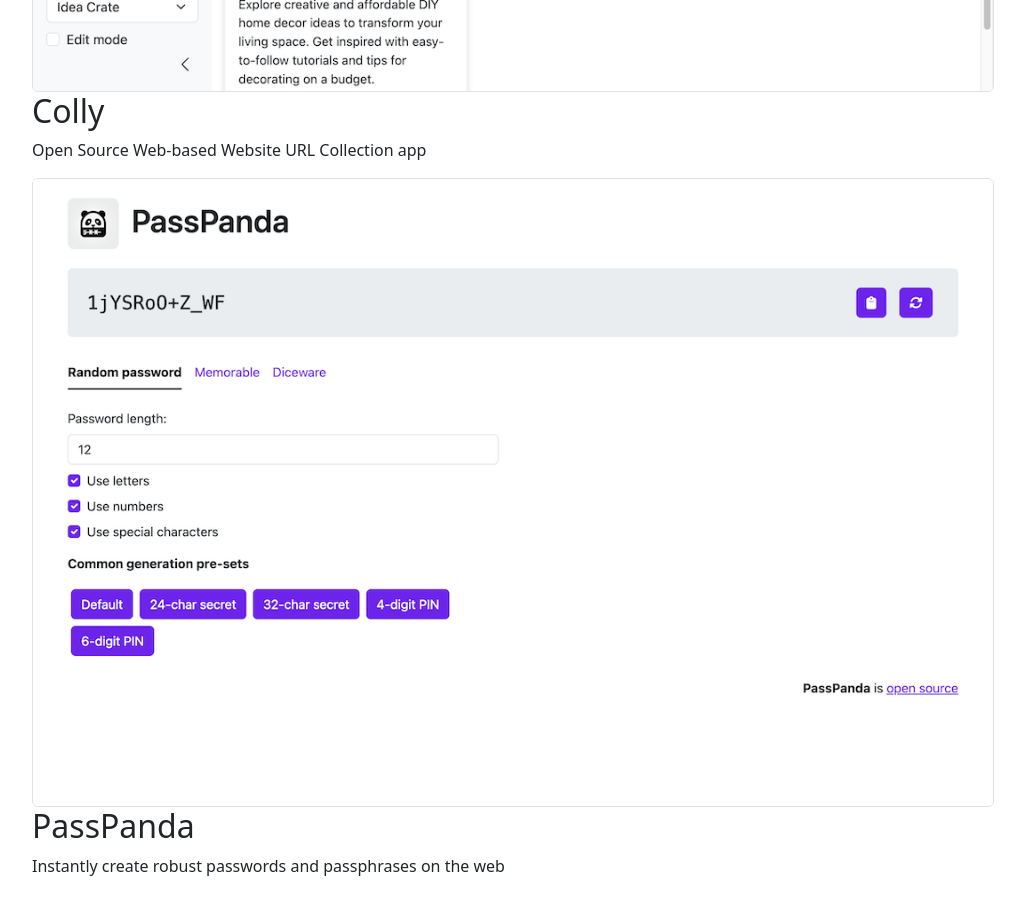
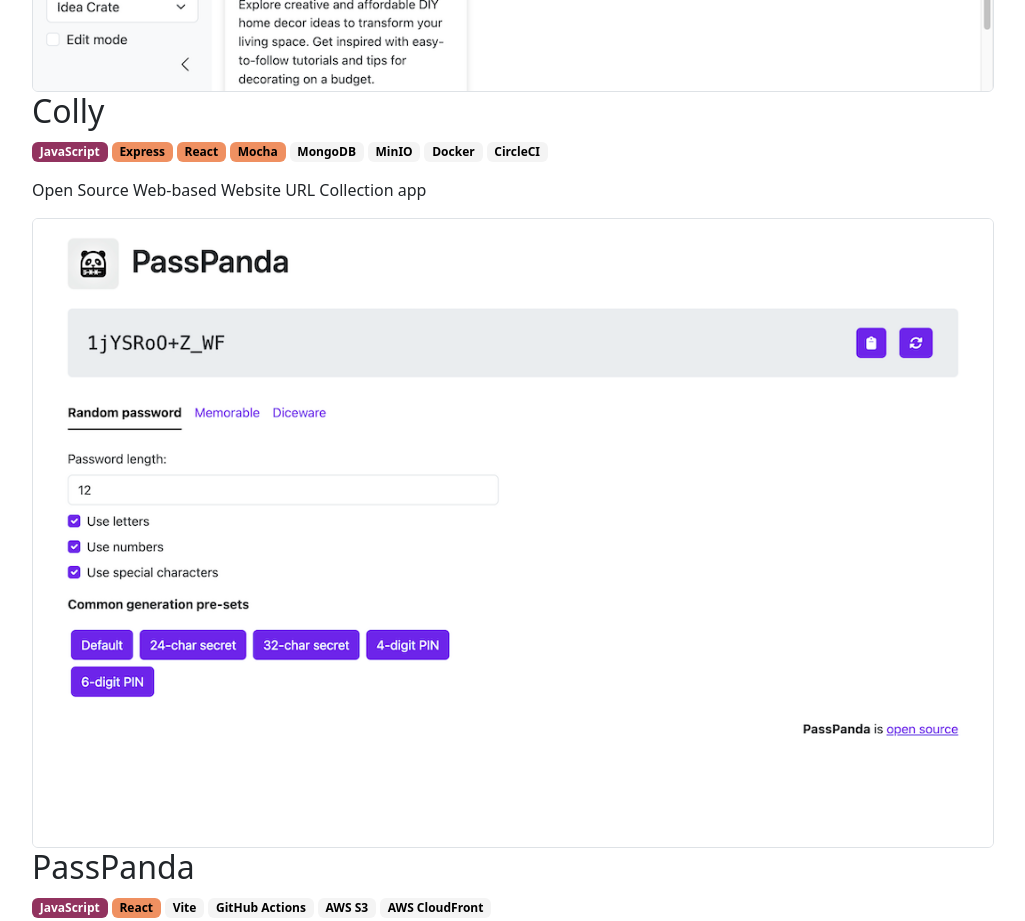
Before and after one commit to jarne/portfolio, a Gatsby site: page / in a window 1280 px wide. Shown: the part 780-1701 px from the top of the page, without its empty margins (127-1152 px from the left). Before the commit the page ends 1674 px from the top, so only its background shows below. Built offline with nearby package versions, Linux system fonts and the light colour scheme; Gatsby itself is replaced by a stand-in of ours.

Commit message:
Add tech stack tags to projects

```diff
--- a/src/components/showcase/projectShowcase.tsx
+++ b/src/components/showcase/projectShowcase.tsx
@@ -95,6 +95,29 @@
             <section key={index}>
                 {renderProjectScreenshot(node.screenshot)}
                 <h2>{node.name}</h2>
+                <p>
+                    {node.languages.map(language => (
+                        <span
+                            key={language}
+                            className="badge text-bg-language me-1"
+                        >
+                            {language}
+                        </span>
+                    ))}
+                    {node.frameworks.map(framework => (
+                        <span
+                            key={framework}
+                            className="badge text-bg-framework me-1"
+                        >
+                            {framework}
+                        </span>
+                    ))}
+                    {node.tools.map(tool => (
+                        <span key={tool} className="badge text-bg-tool me-1">
+                            {tool}
+                        </span>
+                    ))}
+                </p>
                 <p>{node.description}</p>
             </section>
         ),
--- a/src/utils/bootstrapImport.scss
+++ b/src/utils/bootstrapImport.scss
@@ -3,5 +3,15 @@
  */
 
 $primary: #5935e0;
+$language: #92335f;
+$framework: #ef9061;
+$tool: #f4f4f4;
+
+$theme-colors: (
+    "primary": $primary,
+    "language": $language,
+    "framework": $framework,
+    "tool": $tool,
+);
 
 @import "bootstrap/scss/bootstrap";
```
